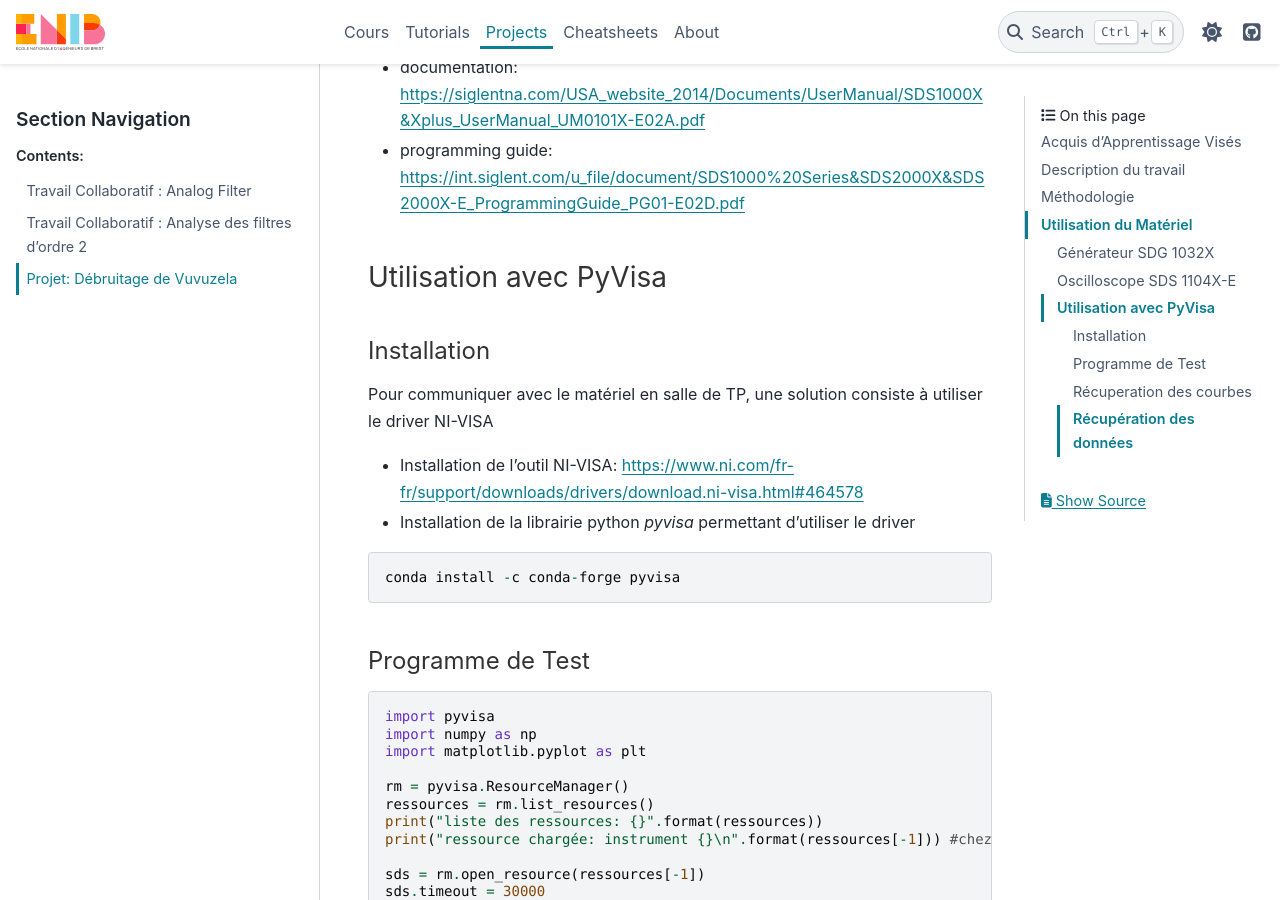
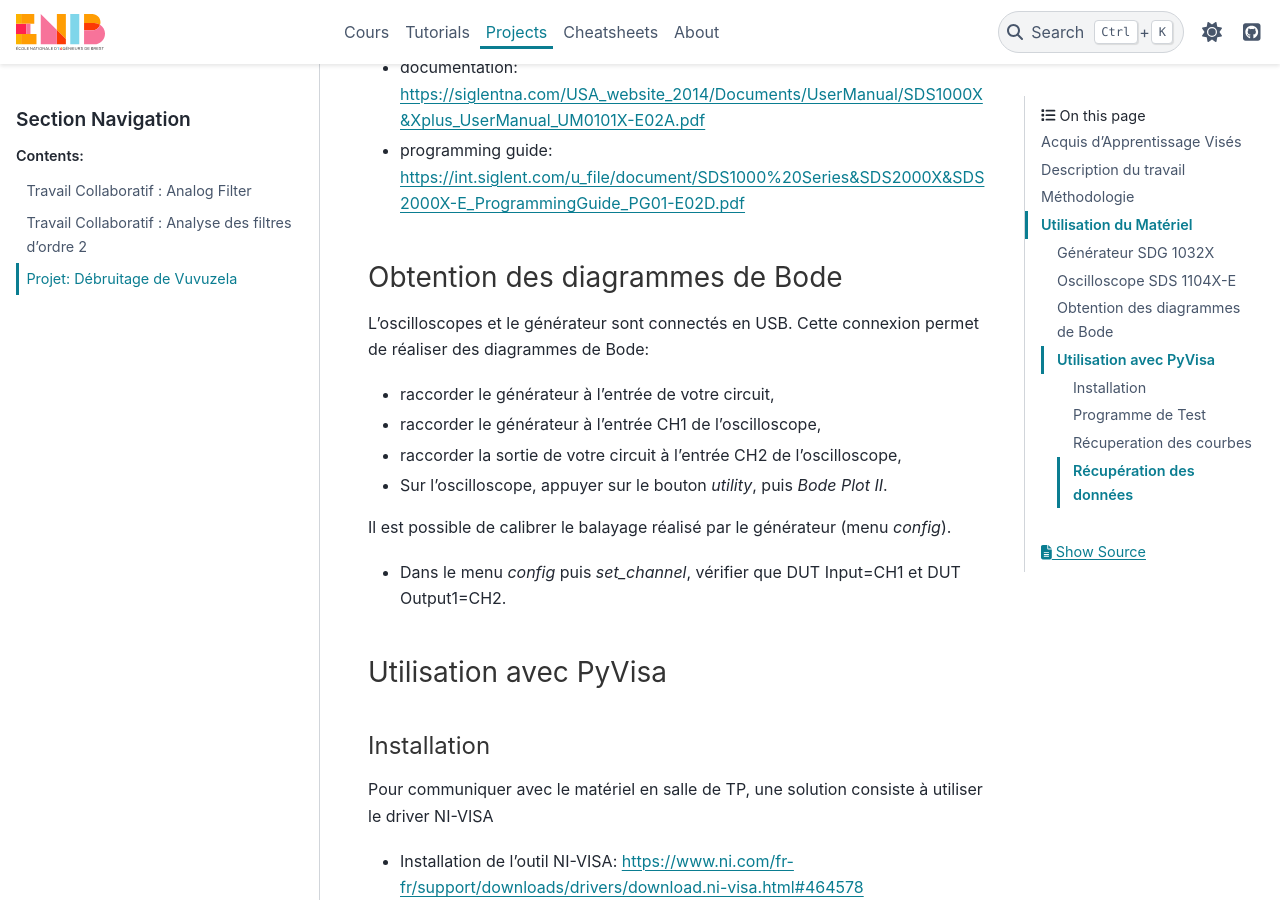
Before and after one commit to vincentchoqueuse/cheatsheet_elec, a Sphinx documentation site: the page built from docs/source/projects/vuvuzela.rst, in a window 1280 px wide and 900 px high, scrolled down 6646 px. Built offline with Sphinx 7.4.7 and the PyData theme 0.15.4, drawn with Linux system fonts in a browser that asks for light colours.

Commit message:
add diagramme de bode

```diff
--- a/docs/source/projects/vuvuzela.rst
+++ b/docs/source/projects/vuvuzela.rst
@@ -142,6 +142,21 @@ Oscilloscope SDS 1104X-E
 * documentation: https://siglentna.com/USA_website_2014/Documents/UserManual/SDS1000X&Xplus_UserManual_UM0101X-E02A.pdf
 * programming guide: https://int.siglent.com/u_file/document/SDS1000%20Series&SDS2000X&SDS2000X-E_ProgrammingGuide_PG01-E02D.pdf
 
+Obtention des diagrammes de Bode
+++++++++++++++++++++++++++++++++
+
+L'oscilloscopes et le générateur sont connectés en USB. Cette connexion permet de réaliser des diagrammes de Bode:
+
+* raccorder le générateur à l'entrée de votre circuit,
+* raccorder le générateur à l'entrée CH1 de l'oscilloscope,
+* raccorder la sortie de votre circuit à l'entrée CH2 de l'oscilloscope,
+* Sur l'oscilloscope, appuyer sur le bouton `utility`, puis `Bode Plot II`.
+
+Il est possible de calibrer le balayage réalisé par le générateur (menu `config`).
+
+* Dans le menu `config` puis `set_channel`, vérifier que DUT Input=CH1 et DUT Output1=CH2.
+
+
 Utilisation avec PyVisa
 +++++++++++++++++++++++
 
```
Also changed, not shown: 1 other file.
